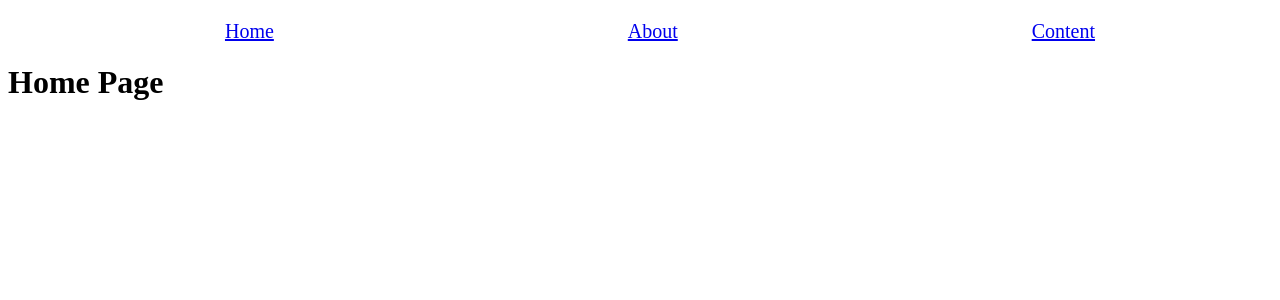
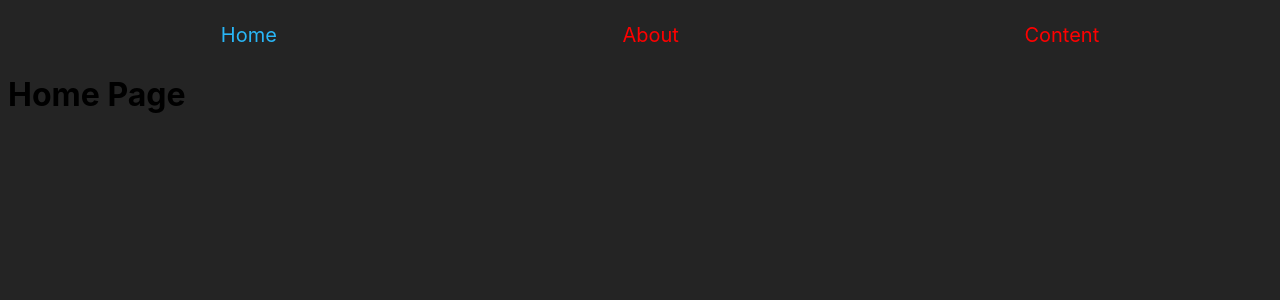
Before and after one commit to AhmedAlsayed105/ReactRouterNews, a React (Vite) app: page / in a window 1280 px wide. Shown: the top 300 px of the page. Built offline with nearby package versions, Linux system fonts and the light colour scheme.

Commit message:
replace Link to NavLink add class active on componte Navbar

```diff
--- a/src/Navbar.tsx
+++ b/src/Navbar.tsx
@@ -1,5 +1,4 @@
-import { Link } from "react-router-dom";
-
+import { NavLink } from "react-router-dom";
 
 export default function Navbar() {
   return (
@@ -10,9 +9,9 @@ export default function Navbar() {
         listStyle:"none",
         fontSize:"20px"
     }}>
-    <li><Link to="/">Home</Link></li>
-    <li><Link to="/about">About</Link></li>
-    <li><Link to="/content"> Content</Link></li>
+    <li className="" ><NavLink to="/">Home</NavLink></li>
+    <li className=""><NavLink to="/about">About</NavLink></li>
+    <li className="" ><NavLink to="/content"> Content</NavLink></li>
     </ul>
   )
 }
--- a/src/index.css
+++ b/src/index.css
@@ -1,41 +1,67 @@
-/* :root {
+:root {
   font-family: Inter, system-ui, Avenir, Helvetica, Arial, sans-serif;
   line-height: 1.5;
   font-weight: 400;
 
   color-scheme: light dark;
-  color: rgba(255, 255, 255, 0.87);
+  /* color: rgba(255, 255, 255, 0.87); */
   background-color: #242424;
 
-  font-synthesis: none;
-  text-rendering: optimizeLegibility;
-  -webkit-font-smoothing: antialiased;
-  -moz-osx-font-smoothing: grayscale;
+  /* font-synthesis: none; */
+  /* text-rendering: optimizeLegibility; */
+  /* -webkit-font-smoothing: antialiased; */
+  /* -moz-osx-font-smoothing: grayscale; */
 }
 
-a {
+/* ul li:hover{ */
+  /* background:red;
+} */
+ ul li a.active{
+  color:#29b6f6;
+}
+
+a{
+  text-decoration: none;
+  color:red
+}
+
+
+
+
+
+
+
+
+
+
+
+
+
+
+
+
+
+
+
+/* a {
   font-weight: 500;
   color: #646cff;
   text-decoration: inherit;
 }
 a:hover {
   color: #535bf2;
-}
-
+} */
+/*
 body {
   margin: 0;
   display: flex;
   place-items: center;
   min-width: 320px;
   min-height: 100vh;
-}
+} */
 
-h1 {
-  font-size: 3.2em;
-  line-height: 1.1;
-}
 
-button {
+/* button {
   border-radius: 8px;
   border: 1px solid transparent;
   padding: 0.6em 1.2em;
@@ -45,15 +71,16 @@ button {
   background-color: #1a1a1a;
   cursor: pointer;
   transition: border-color 0.25s;
-}
-button:hover {
-  border-color: #646cff;
-}
-button:focus,
+} */
+/* button:hover {
+  border-color: #646cff; */
+/* } */
+/* button:focus,
 button:focus-visible {
   outline: 4px auto -webkit-focus-ring-color;
-}
+} */
 
+/*
 @media (prefers-color-scheme: light) {
   :root {
     color: #213547;
```
